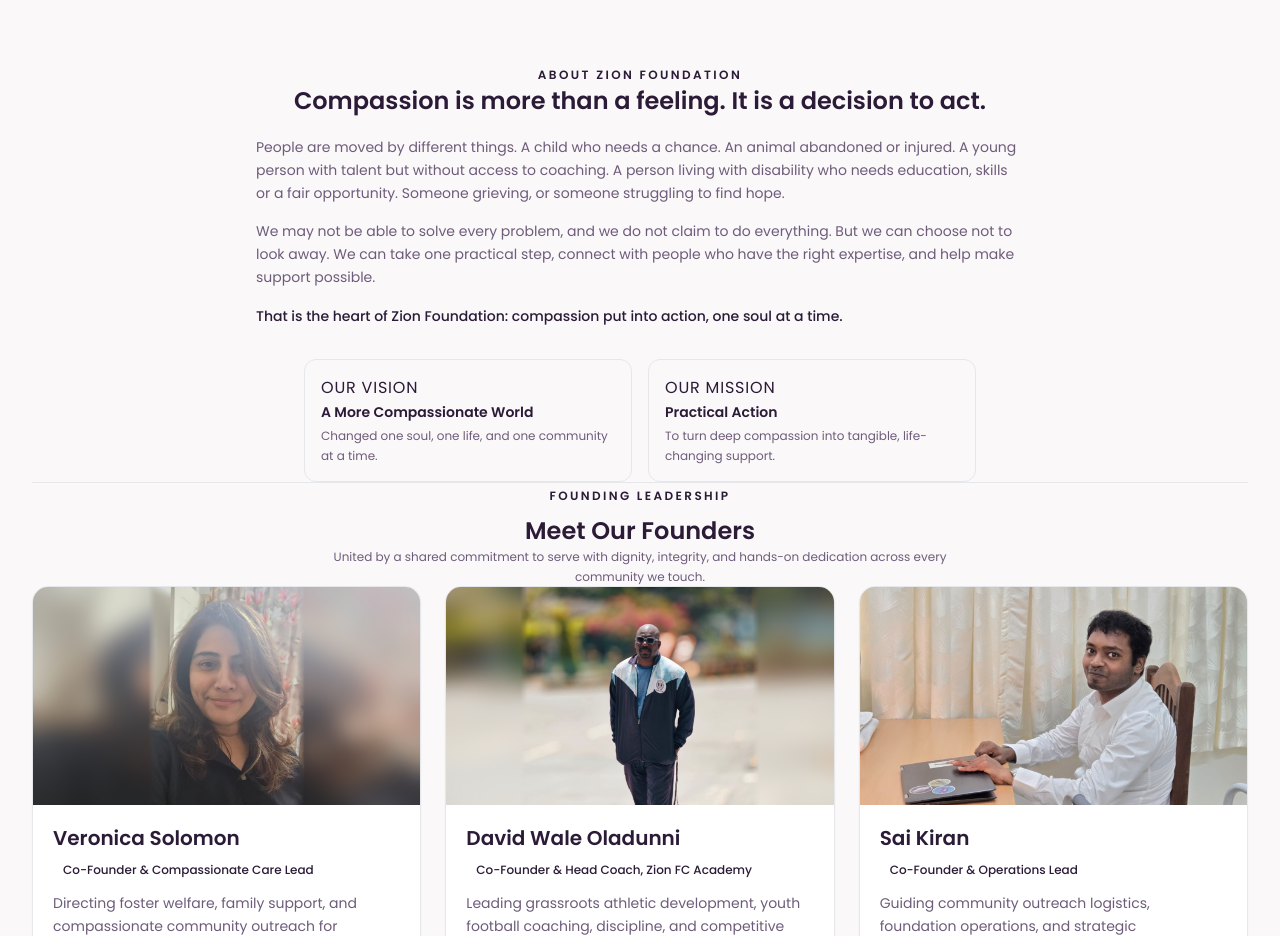
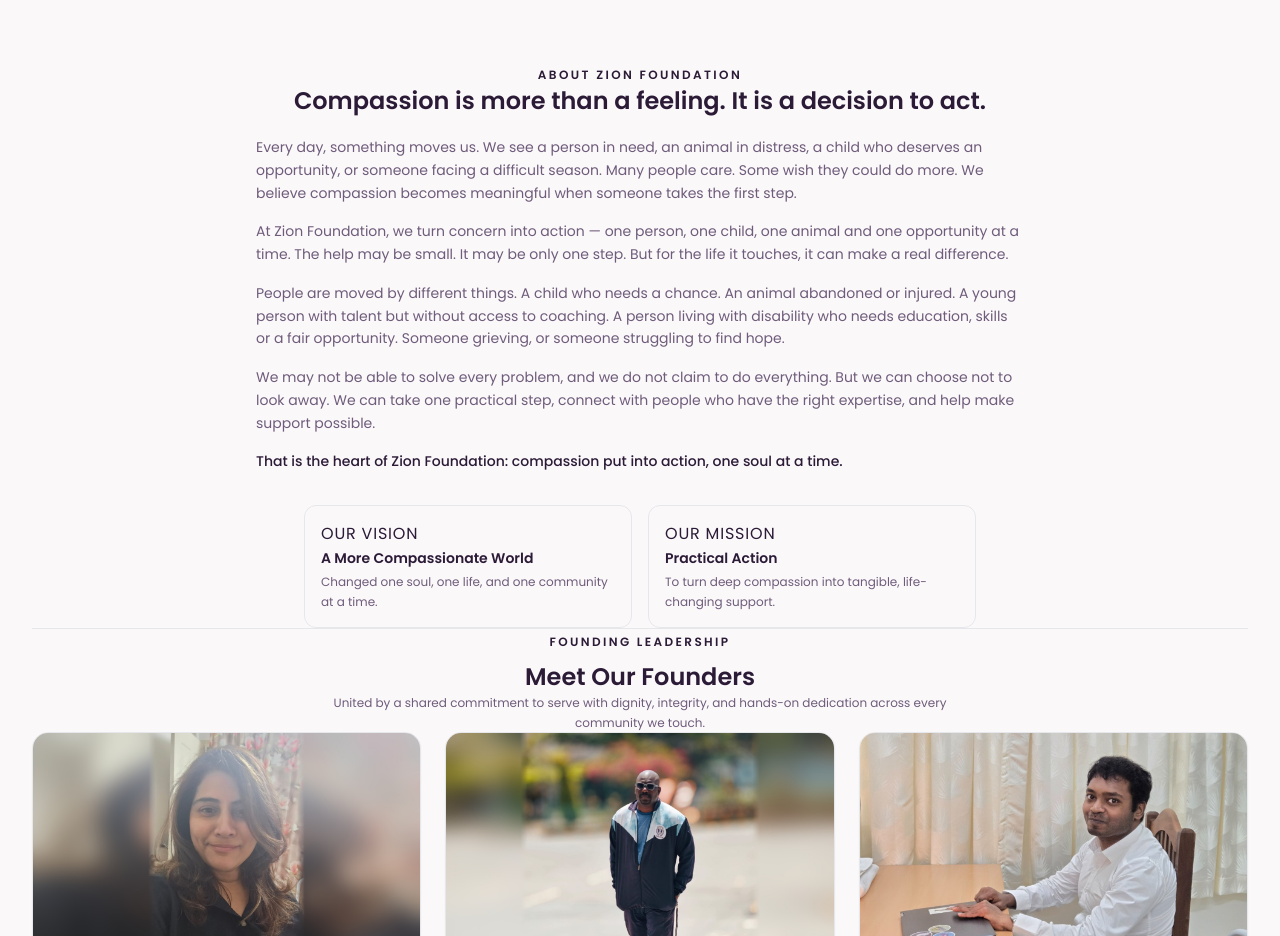
Before and after one commit to shanky2718/zionfoundation, a website: page index.html in a window 1280 px wide. Shown: the part 920-1856 px from the top of the page. Drawn offline with Linux system fonts and the light colour scheme.

Commit message:
Update About section in about.html and index.html with complete story

```diff
--- a/index.html
+++ b/index.html
@@ -1083,7 +1083,13 @@
               Compassion is more than a feeling. <span>It is a decision to act.</span>
             </h2>
 
-            <div class="mt-5 space-y-4 text-sm sm:text-base text-muted-foreground leading-relaxed text-left sm:text-center max-w-3xl mx-auto">
+                        <div class="mt-5 space-y-4 text-sm sm:text-base text-muted-foreground leading-relaxed text-left sm:text-center max-w-3xl mx-auto">
+              <p>
+                Every day, something moves us. We see a person in need, an animal in distress, a child who deserves an opportunity, or someone facing a difficult season. Many people care. Some wish they could do more. We believe compassion becomes meaningful when someone takes the first step.
+              </p>
+              <p>
+                At Zion Foundation, we turn concern into action — one person, one child, one animal and one opportunity at a time. The help may be small. It may be only one step. But for the life it touches, it can make a real difference.
+              </p>
               <p>
                 People are moved by different things. A child who needs a chance. An animal abandoned or injured. A young person with talent but without access to coaching. A person living with disability who needs education, skills or a fair opportunity. Someone grieving, or someone struggling to find hope.
               </p>
```
Also changed, not shown: about.html (+7 -1 lines).
